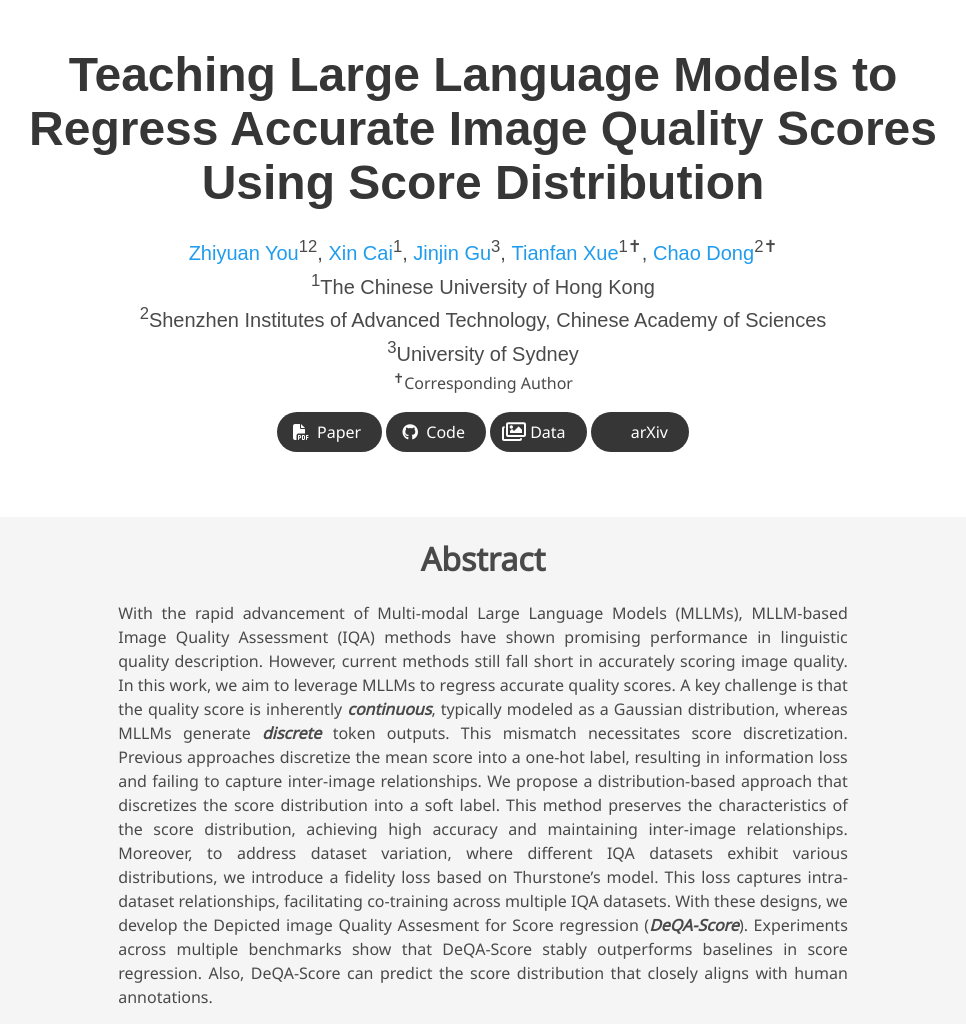
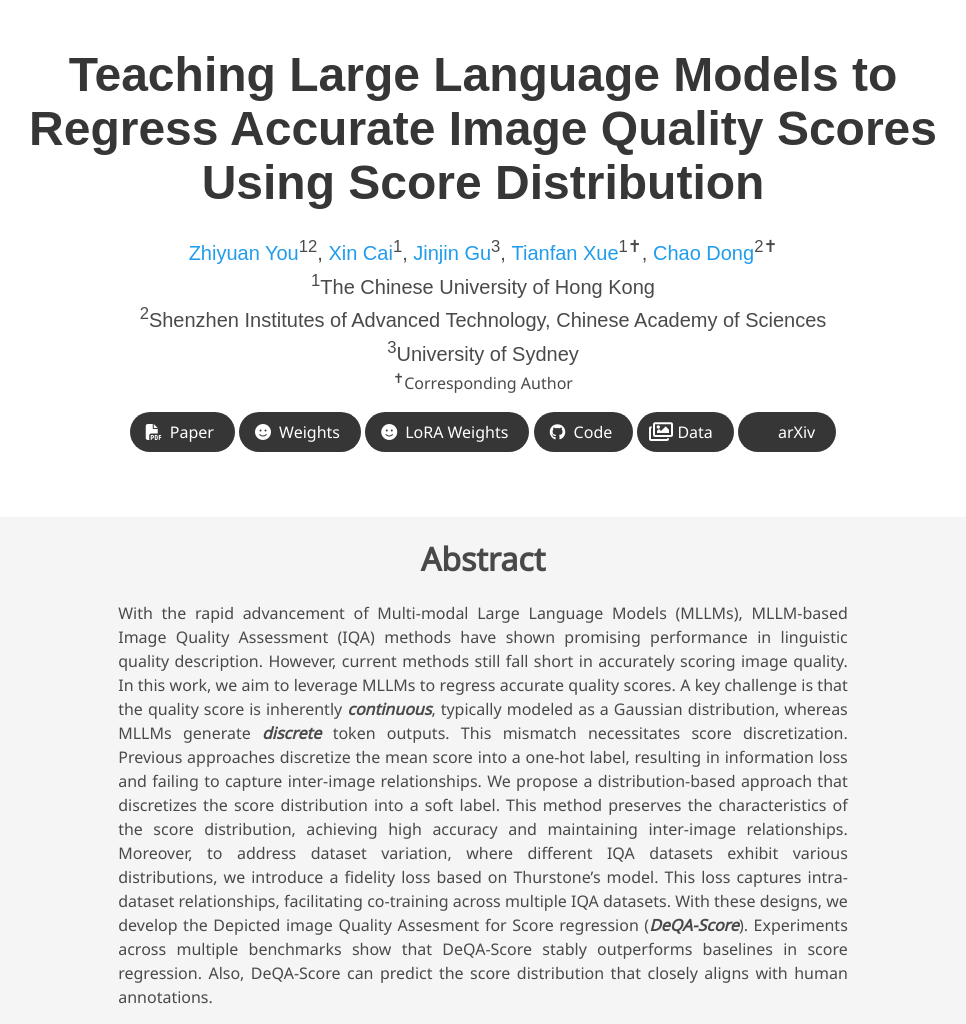
Before and after one commit to DepictQA/deqa-score, a plain HTML site: page index.html in a window 1280 px wide. Shown: the top 1024 px of the page, without its empty margins (157-1123 px from the left). Drawn offline with nearby package versions, Linux system fonts and the light colour scheme; some icons are missing; a web font is replaced by a local one.

Commit message:
add models

```diff
--- a/index.html
+++ b/index.html
@@ -87,6 +87,28 @@
                       <i class="fas fa-file-pdf"></i>
                     </span>
                     <span>Paper</span>
+                  </a>
+                </span>
+
+                <!-- huggingface -->
+                <span class="link-block">
+                  <a href="https://huggingface.co/zhiyuanyou/DeQA-Score-Mix3" target="_blank"
+                    class="external-link button is-normal is-rounded is-dark">
+                    <span class="icon">
+                      <i class="fas fa-smile"></i>
+                    </span>
+                    <span>Weights</span>
+                  </a>
+                </span>
+
+                <!-- huggingface -->
+                <span class="link-block">
+                  <a href="https://huggingface.co/zhiyuanyou/DeQA-Score-LoRA-Mix3" target="_blank"
+                    class="external-link button is-normal is-rounded is-dark">
+                    <span class="icon">
+                      <i class="fas fa-smile"></i>
+                    </span>
+                    <span>LoRA Weights</span>
                   </a>
                 </span>
 
```
